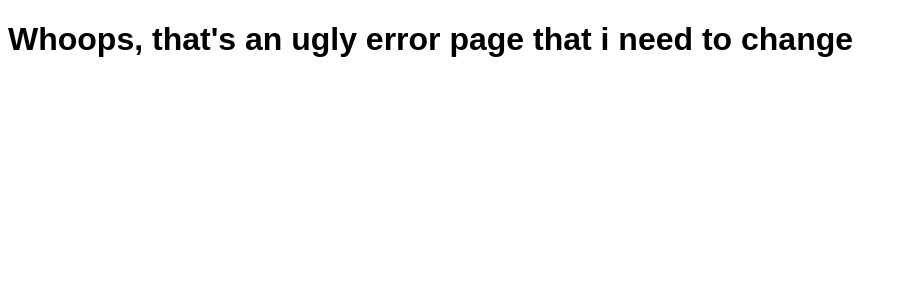
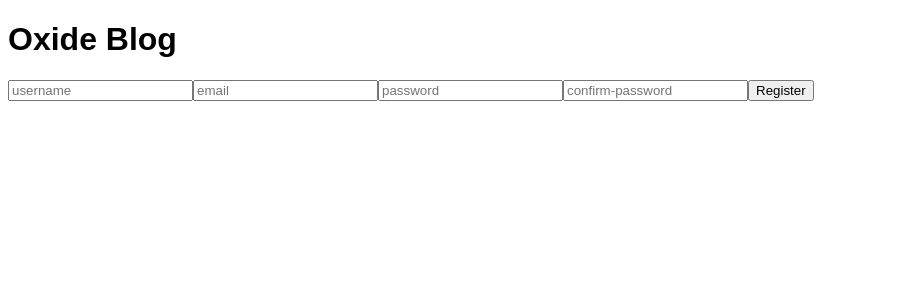
Before and after one commit to Sudidal/blog-webpage, a React (Vite) app: page /register in a window 1280 px wide. Shown: the top 300 px of the page, without its empty margins (0-907 px from the left). Built offline with nearby package versions, Linux system fonts and the light colour scheme.

Commit message:
Feat: Add register route

```diff
--- a/blogAPI.js
+++ b/blogAPI.js
@@ -5,6 +5,16 @@ class BlogAPI {
   constructor() {}
 
   #getAuthToken = () => storageManager.getAuthenticationKey();
+
+  async register(username, email, password, confirm_password) {
+    const res = await fetch(this.#API_URL + "/register", {
+      method: "POST",
+      headers: { "Content-Type": "application/json; charset=UTF-8" },
+      body: JSON.stringify({ username, email, password, confirm_password }),
+    });
+    const data = await res.json();
+    console.log(data);
+  }
 
   async login(username, password) {
     const res = await fetch(this.#API_URL + "/login", {
--- a/routes/login.jsx
+++ b/routes/login.jsx
@@ -9,7 +9,7 @@ function Login() {
       }}
     >
       <input type="text" name="username" placeholder="username" />
-      <input type="text" name="password" placeholder="password" />
+      <input type="password" name="password" placeholder="password" />
       <button type="submit">Login</button>
     </form>
   );
--- /dev/null
+++ b/routes/register.jsx
@@ -0,0 +1,24 @@
+import blogApi from "../blogAPI.js";
+
+function Register() {
+  return (
+    <form
+      onSubmit={(ev) => {
+        ev.preventDefault()
+        blogApi.register(ev.target["0"].value, ev.target["1"].value, ev.target["2"].value, ev.target["3"].value);
+      }}
+    >
+      <input type="text" name="username" placeholder="username" />
+      <input type="email" name="email" placeholder="email" />
+      <input type="password" name="password" placeholder="password" />
+      <input
+        type="password"
+        name="confirm-password"
+        placeholder="confirm-password"
+      />
+      <button type="submit">Register</button>
+    </form>
+  );
+}
+
+export default Register;
--- a/src/reactRouter.jsx
+++ b/src/reactRouter.jsx
@@ -4,6 +4,7 @@ import Posts from "../routes/posts.jsx";
 import AllPosts from "./components/allPosts/allPosts.jsx";
 import PostContent from "./components/postContent/postContent.jsx";
 import Login from "../routes/login.jsx";
+import Register from "../routes/register.jsx";
 
 const router = createBrowserRouter([
   {
@@ -16,6 +17,10 @@ const router = createBrowserRouter([
       {
         path: "login",
         element: <Login />
+      },
+      {
+        path: "register",
+        element: <Register />
       },
       {
         path: "posts",
```
